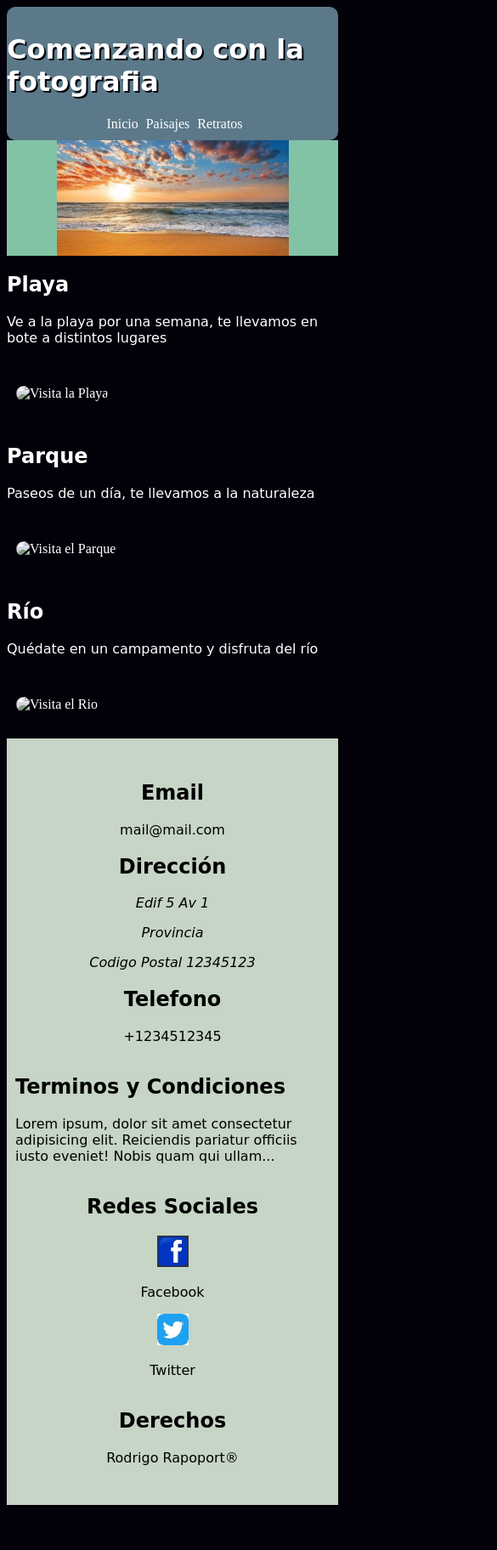
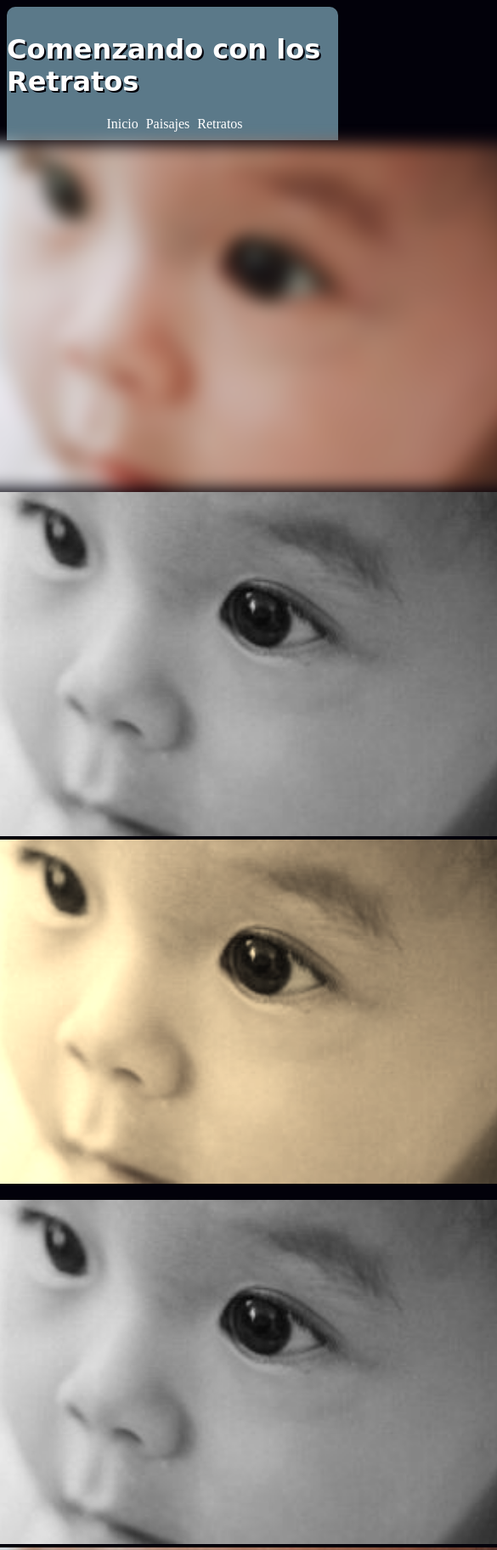
Before and after one commit to rodrigotrapoport/html_css_effectsimages_responsive, a plain HTML site: page retratos.html in a window 390 px wide. Shown: the top 1824 px of the page at 85% size, 585 px wide, since content can reach past the window. Before the commit the page ends 1779 px from the top, so only its background shows below. Drawn offline with Linux system fonts and the light colour scheme.

Commit message:
Added the two remaining pages, with their half queries included in the turning point at 900px and the animations.

```diff
--- a/css/styles.css
+++ b/css/styles.css
@@ -3,10 +3,16 @@
 h1, h2, h3, h4, h5, h6, p {
     font-family: 'Dancing Script', cursive;
 }
+/*
+********************************************
+Web Page: INDEX.html
+********************************************
+
+*/
 /* Body */
 body {
     background:#02010a;
-    width: 100%;
+    width: 900px;
     color: white;
     display: flex;
     flex-direction: column;
@@ -17,13 +23,14 @@ body {
 /* Cabezera */
 header {
     background:#5b7989;
-    width: 100%;
-    border-radius: 10px;
+    width: 900px;
+    border-radius: 10px 10px  0px 0px ;
     color: white;
     display: flex;
     flex-direction: center;
     justify-content: space-between;
     align-items: center;
+    animation: a_header 2s;
 }
 h1 {
     text-shadow: 2px 2px #02010a;
@@ -51,6 +58,17 @@ li a:link,li a:visited,li a:active {
     color: white;
     background: #5b7989;
 }
+@-webkit-keyframes a_header {
+    0%{
+        margin-top: 150%;
+    }
+    60%{
+        margin-top: -5%;
+    }
+    100%{
+        margin-top: 0%;
+    }
+}
 /* Main */
 main {
     width: 900px;
@@ -61,7 +79,7 @@ main {
 }
 /* Main - Imagen Principal*/
 #principal {
-    width: 100%;
+    width: 900px;
     display: flex;
     flex-direction: row;
     justify-content: center;
@@ -74,6 +92,8 @@ main {
     flex-direction: row;
     justify-content: center;
     align-items: center;
+    padding-top: 30px;
+    padding-bottom: 30px;
 }
 #imagen_principal img{
     width: 70%;
@@ -98,17 +118,29 @@ main {
     border-radius: 10px;
     width: 100%;
     border: 1px solid black;
-    transition: width 1s;
+    transition-property: transform, text-shadow, border;
+    transition-duration: 1s,1s,1s;
     -webkit-filter: grayscale(70%);
     filter: grayscale(70%);
+}
+.foto1 img:hover{
+    text-shadow: 2px 2px #82c3a6;
+    border: 2px solid black;
+    transform: rotate(10deg);
 }
 .foto2 img{
     border-radius: 10px;
     width: 100%;
     border: 1px solid black;
-    transition: width 1s;
+    transition-property: transform, text-shadow, border;
+    transition-duration: 1s,1s,1s;
     -webkit-filter: grayscale(70%);
     filter: grayscale(70%);
+}
+.foto2 img:hover{
+    text-shadow: 2px 2px #82c3a6;
+    border: 2px solid black;
+    transform: translate(20px, -5px);
 }
 /* Footer */
 footer{
@@ -121,47 +153,82 @@ footer{
     padding-bottom: 30px;
     background-color: #C6d5c5;
     color: black;
+    border-radius: 0px 0px 10px 10px;
 }
-#contacto {
+#contacto, #terminos, #redes_sociales, #derechos {
     text-align: center;
-    width: 100%;
+    width: 25%;
     padding-right: 10px;
     padding-left: 10px;
 }
-#terminos {
-    border-radius: 10px;
+
+/*
+********************************************
+Web Page: PAISAJES.html and RETRATOS.html
+********************************************
+
+*/
+.galeria1, .galeria2 {
+    width: 900px;
+    display: flex;
+    flex-direction: row;
+    justify-content: center;
+    align-items: center;
+    padding-top: 10px;
+    padding-bottom: 10px;
+}
+.galeria1, .galeria2 img{
+    padding: 30px, 30px, 30px, 30px;
+}
+.fotog1, .fotog2, .fotog3, .fotog4, .fotog5, .fotog6{
+    padding-left: 5px;
+    padding-right: 5px;
+    width: 33%;
+}
+.fotog1 img, .fotog2 img, .fotog3 img, .fotog4 img, .fotog5 img, .fotog6 img{
     width: 100%;
-    padding-right: 10px;
-    padding-left: 10px;
 }
-#redes_sociales{
-    text-align: center;
-    width: 100%;
-    padding-right: 10px;
-    padding-left: 10px;
+.fotog1{
+    -webkit-filter: blur(10px);
+    filter: blur(10px);
 }
-#derechos{
-    text-align: center;
-    width: 100%;
-    padding-right: 10px;
-    padding-left: 10px;
+.fotog2, .fotog4, .fotog6{
+    -webkit-filter: grayscale(100%);
+    filter: grayscale(100%);
+}
+.fotog3{
+    -webkit-filter: sepia(90%);
+    filter: sepia(90%);
 }
 
 /* Media Query */
 
 @media all and (max-width: 900px) {
+    body{
+        width: 100%;
+    }
     header{
+        width: 100%;
         display: flex;
         flex-direction: column;
         justify-content: center;
         align-items: center;
-/*         color: var(--color-titulo);
-        background-color: var(--color-header); */
         padding-top: 10px;
         padding-bottom: 10px;
+        animation: a_header 2s;
+    }
+    main{
+        width: 100%;
+        display: flex;
+        flex-direction: column;
+        justify-content: center;
+        align-items: center;
     }
     #contenedor{
         width: 100%;
+        flex-direction: column;
+        justify-content: center;
+        align-items: center;
     }
     #menu {
         padding-left: 10px;
@@ -173,7 +240,7 @@ footer{
         padding-top: 0px;
         margin: 0px;
     }
-    #menu  li{
+    #menu li{
         display: inline;
         list-style-type: none;
         display: inline;
@@ -181,30 +248,62 @@ footer{
         color: white;
         text-decoration:none;
     }
-    #rio, #parque, #playa, footer {
+    #principal {
         width: 100%;
         display: flex;
-        flex-direction: row;
+        flex-direction: column;
         justify-content: center;
         align-items: center;
-        flex-wrap: wrap;
+        background: #82c3a6;
     }
-    #texto_principal{
-        margin-top: 70px;
-        margin-bottom: 70px;
-        margin-left: 5%;
-        margin-right: 5%;
+    #imagen_principal{
+        width: 100%;
+        display: flex;
+        flex-direction: column;
+        justify-content: center;
+        align-items: center;
+        padding-top: 30px;
+        padding-bottom: 30px;
+
     }
-    .texto {
+    #imagenes_segundarias {
+        width: 100%;
+        display: flex;
+        flex-direction: column;
+        justify-content: center;
+        align-items: center;
+        background: #d5c75f;
+    }
+    .foto1 img, .foto2 img{
+       width: 100%;
+    }
+    .galeria1, .galeria2 {
+        justify-content: center;
+        flex-direction: column;
+        align-items: center;
+    }
+    .galeria1{
+        padding: 5px 5px 5px 5px;
+    }
+    .galeria2{
+        padding-left: 5px;
+        padding-right: 5px;
+        padding-bottom: 5px;
+    }
+    .fotog1, .fotog2, .fotog3, .fotog4, .fotog5, .fotog6{
+    padding-left: 5px;
+    padding-right: 5px;
+    width: 90%;
+    }
+    .fotog1 img, .fotog2 img, .fotog3 img, .fotog4 img, .fotog5 img, .fotog6 img{
         width: 100%;
     }
-    .foto1 {
-       display: none;
+    footer{
+        width: 100%;
+        flex-direction: column;
     }
-    .foto2{
+    #contacto, #terminos, #redes_sociales, #derechos {
         width: 100%;
-    }
-    #contacto, #formulario{
-        width: 100%;
+        text-align: left;
     }
 }
--- a/retratos.html
+++ b/retratos.html
@@ -11,7 +11,7 @@
 <body>
     <header>
         <div id="titulo_cabezera">
-            <h1>Comenzando con la fotografia</h1>
+            <h1>Comenzando con los Retratos</h1>
         </div>
         <div id="menu">
             <nav>
@@ -30,47 +30,26 @@
         </div>
     </header>
     <main id="contenedor">
-        <div id="principal">
-            <br>
-            <div id="imagen_principal">
-                <img src="img/playa1.jpg" alt="">
+        <div class="galeria1">
+            <div class="fotog1">
+                <img src="img/rostro.jpg" alt="Rostro">
             </div>
-            <br>
-        </div>
-        <div id="playa">
-            <div class="foto1">
-                <img src="img/playa1.jpg" alt="Visita la Playa">
+            <div class="fotog2">
+                <img src="img/rostro.jpg" alt="Rostro">
             </div>
-            <div class="texto">
-                <h2>Playa</h2>
-                <p>Ve a la playa por una semana, te llevamos en bote a distintos lugares</p>
-            </div>
-            <div class="foto2">
-                <img src="img/playa2.jpg" alt="Visita la Playa">
+            <div class="fotog3">
+                <img src="img/rostro.jpg" alt="Rostro">
             </div>
         </div>
-        <div id="parque">
-            <div class="foto1">
-                <img src="img/parque1.jpg" alt="Visita el Parque">
+        <div class="galeria2">
+            <div class="fotog4">
+                <img src="img/rostro.jpg" alt="Rostro">
             </div>
-            <div class="texto">
-                <h2>Parque</h2>
-                <p>Paseos de un día, te llevamos a la naturaleza</p>
+            <div class="fotog5">
+                <img src="img/rostro.jpg" alt="Rostro">
             </div>
-            <div class="foto2">
-                <img src="img/parque2.jpg" alt="Visita el Parque">
-            </div>
-        </div>
-        <div id="rio">
-            <div class="foto1">
-                <img src="img/rio1.jpg" alt="Visita el Rio">
-            </div>
-            <div class="texto">
-                <h2>Río</h2>
-                <p>Quédate en un campamento y disfruta del río</p>
-            </div>
-            <div class="foto2">
-                <img src="img/rio2.jpg" alt="Visita el Rio">
+            <div class="fotog6">
+                <img src="img/rostro.jpg" alt="Rostro">
             </div>
         </div>
     </main>
```
Also changed, not shown: index.html (+2 -3 lines), paisajes.html (+15 -36 lines).
